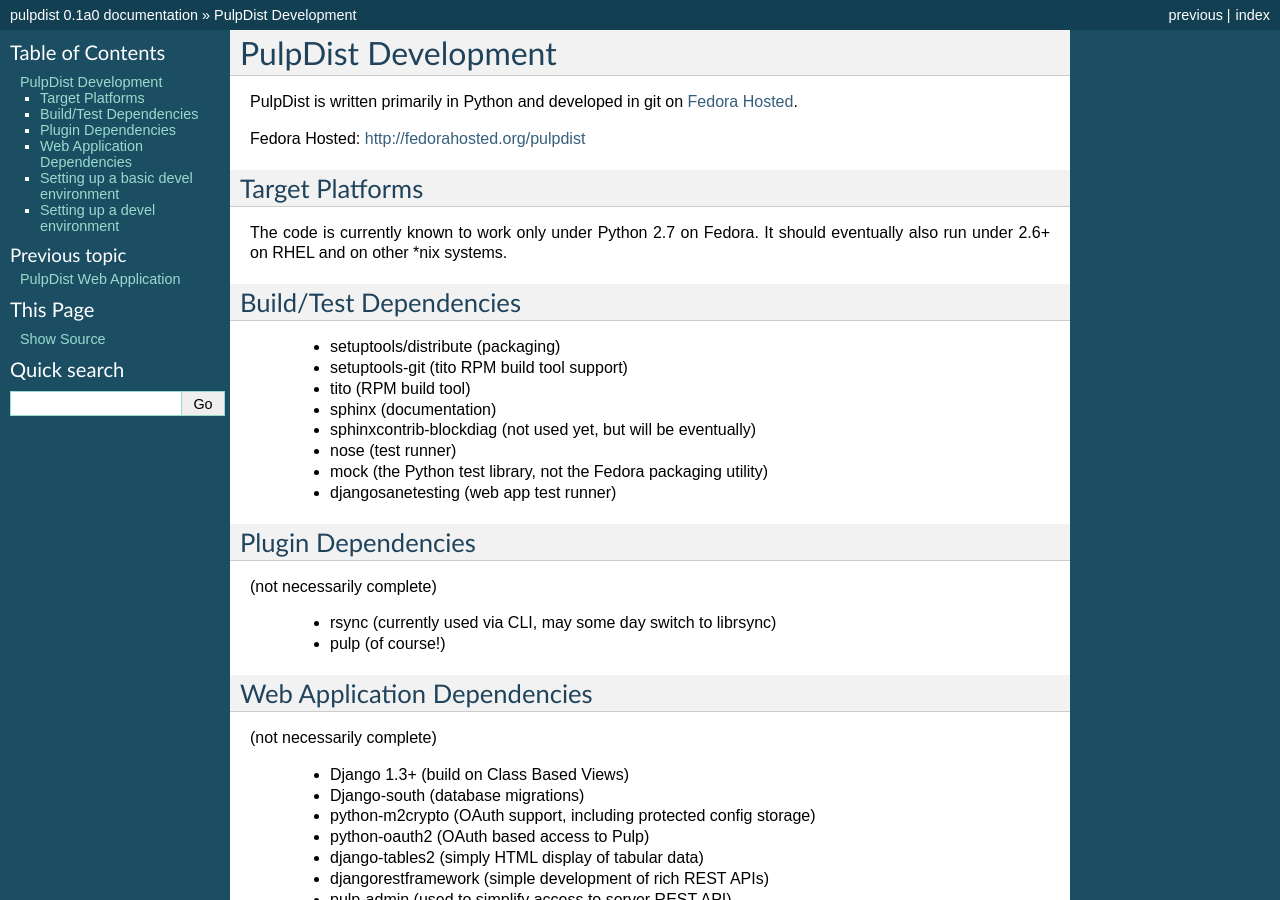
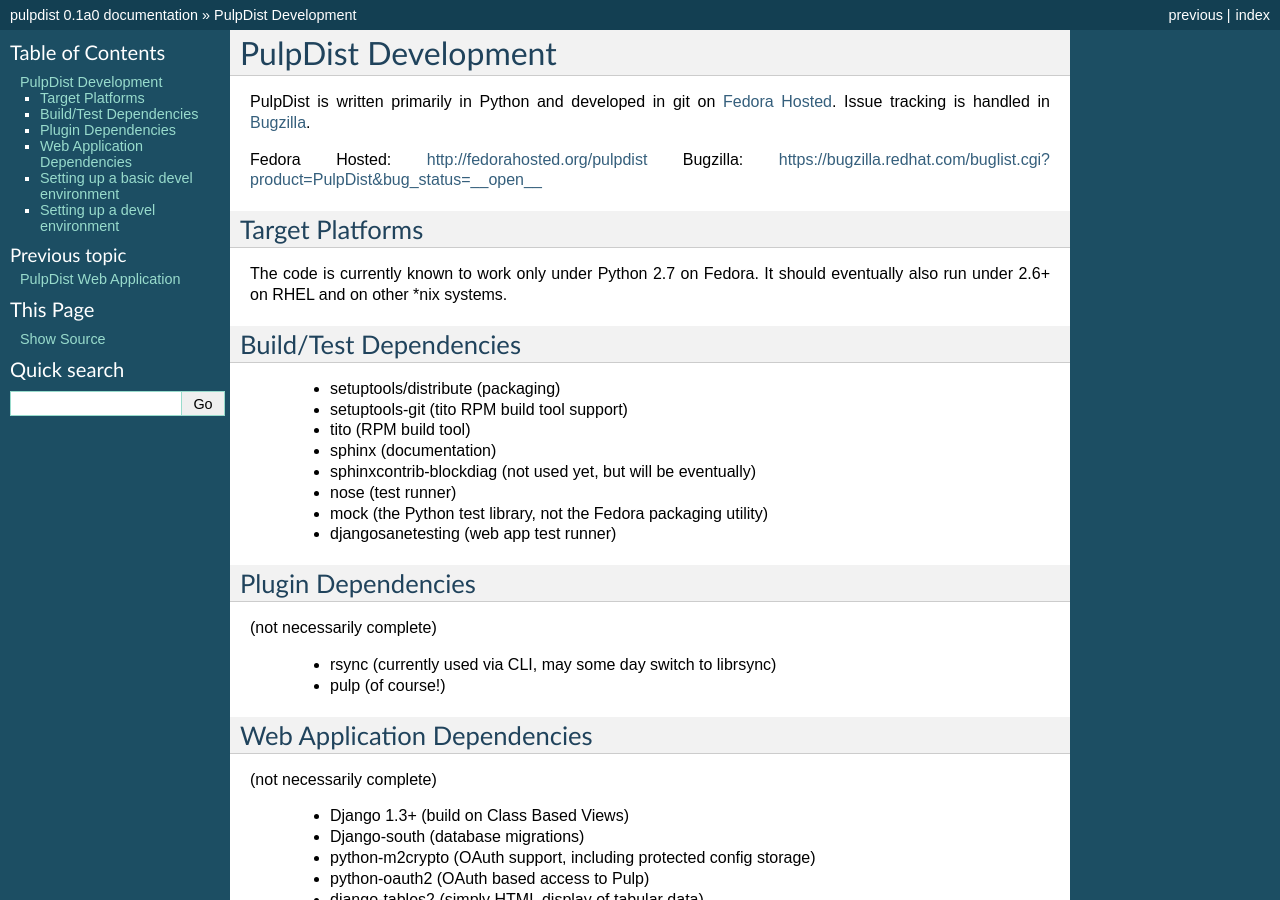
Before and after one commit to ncoghlan/pulpdist, a Sphinx documentation site: the page built from doc/about.rst, in a window 1280 px wide and 900 px high. Built offline with Sphinx 7.4.7, drawn with Linux system fonts in a browser that asks for light colours.

Commit message:
Add Bugzilla link in docs as well

```diff
--- a/doc/about.rst
+++ b/doc/about.rst
@@ -2,9 +2,10 @@ PulpDist Development
 ====================
 
 PulpDist is written primarily in Python and developed in git on
-`Fedora Hosted`_.
+`Fedora Hosted`_. Issue tracking is handled in Bugzilla_.
 
 _`Fedora Hosted`: http://fedorahosted.org/pulpdist
+_`Bugzilla`: https://bugzilla.redhat.com/buglist.cgi?product=PulpDist&bug_status=__open__
 
 Target Platforms
 ----------------
```
